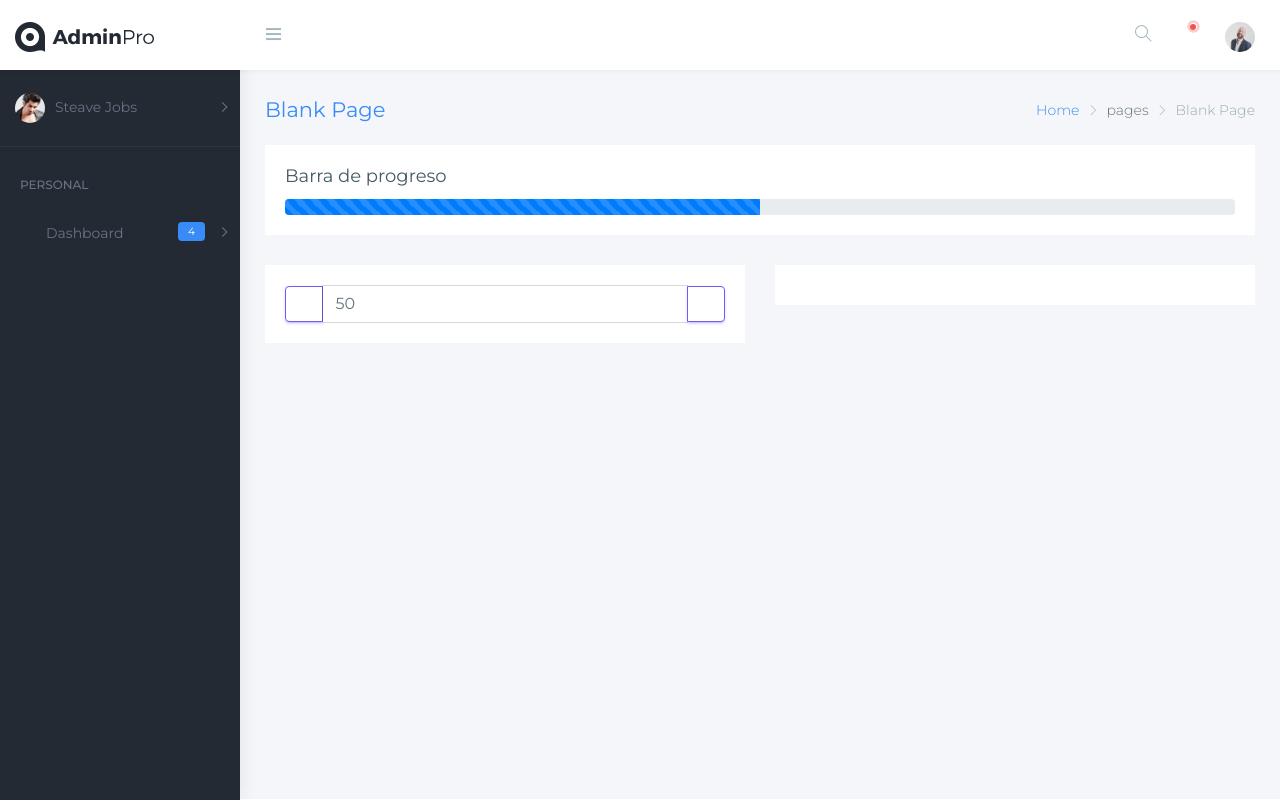
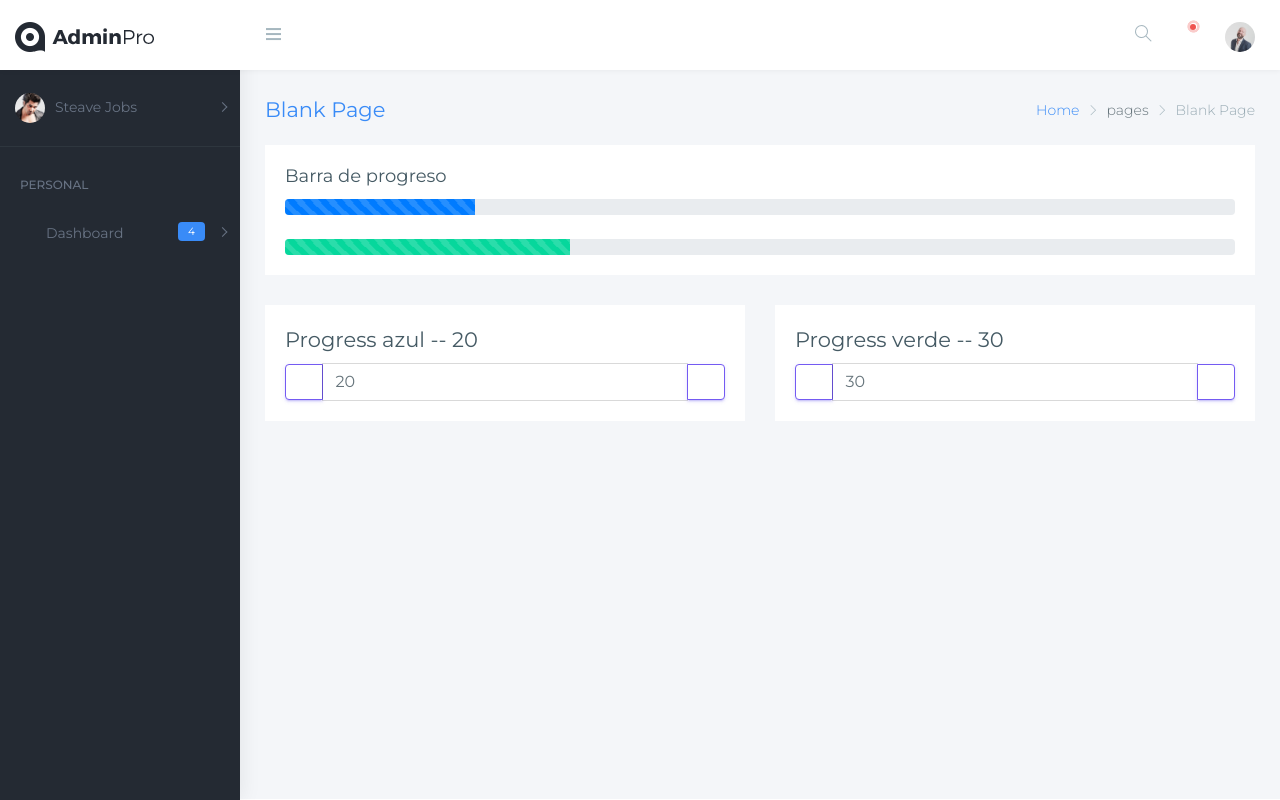
Before and after one commit to FcoSuastegui/adminpro, an Angular app: page /dashboard/progress in a window 1280 px wide. Built offline with nearby package versions, Linux system fonts and the light colour scheme; a web font is replaced by a local one.

Commit message:
Trabajando con contador y barra de progreso dinamico

```diff
--- a/src/app/app-routing.module.ts
+++ b/src/app/app-routing.module.ts
@@ -7,6 +7,8 @@ import { RegisterComponent } from './login/register.component';
 import { NopagefoundComponent } from './shared/nopagefound/nopagefound.component';
 
 const routes: Routes = [
+    { path: '', component: LoginComponent },
+    { path: '', redirectTo: '/login', pathMatch: 'full' },
     { path: 'login', component: LoginComponent },
     { path: 'register', component: RegisterComponent },
     { path: '**', component: NopagefoundComponent },
--- a/src/app/app.module.ts
+++ b/src/app/app.module.ts
@@ -6,6 +6,8 @@ import { LoginComponent } from './login/login.component';
 import { RoutesRoutingModule } from './app-routing.module';
 import { RegisterComponent } from './login/register.component';
 import { PagesModule } from './pages/pages.module';
+
+import { FormsModule } from '@angular/forms';
 
 @NgModule({
   declarations: [
@@ -17,6 +19,7 @@ import { PagesModule } from './pages/pages.module';
     BrowserModule,
     PagesModule,
     RoutesRoutingModule,
+    FormsModule
   ],
   providers: [],
   bootstrap: [AppComponent]
--- /dev/null
+++ b/src/app/components/incrementador/incrementador.component.html
@@ -0,0 +1,14 @@
+<h3>{{ leyenda }} -- {{ progreso }}</h3>
+<div class="input-group">
+    <span class="input-group-btn">
+        <button class="btn btn-outline-primary" (click)="cambiar(-5)" type="button">
+            <i class="mdi mdi-minus"></i>
+        </button>
+    </span>
+    <input #txtprogreso type="number" [(ngModel)]="progreso" min="1" max="100" (ngModelChange)="OnChanges($event)" name="progreso" class="form-control">
+    <span class="input-group-btn">
+        <button class="btn btn-outline-primary" (click)="cambiar(+5)" type="button">
+            <i class="mdi mdi-plus"></i>
+        </button>
+    </span>
+</div>
--- /dev/null
+++ b/src/app/components/incrementador/incrementador.component.ts
@@ -0,0 +1,53 @@
+import { Component, OnInit, Input, Output, EventEmitter, ViewChild, ElementRef } from '@angular/core';
+
+@Component({
+  selector: 'app-incrementador',
+  templateUrl: './incrementador.component.html',
+  styles: []
+})
+export class IncrementadorComponent implements OnInit {
+
+  @ViewChild('txtprogreso', {static: false}) txtprogreso: ElementRef;
+
+  @Input('titulo') leyenda: string = 'Leyenda';
+  @Input() progreso: number = 50;
+
+  @Output() actualizar: EventEmitter<number> =  new EventEmitter();
+
+  constructor() { }
+
+  ngOnInit() {
+  }
+
+  OnChanges( numero: number ) {
+    if ( numero >= 100 ) {
+      this.progreso = 100;
+    } else if ( numero <= 0 ) {
+      this.progreso = 0;
+    } else {
+      this.progreso = numero;
+    }
+
+    // const elemHTML: any = document.getElementsByName('progreso')[0];
+    // elemHTML.value = Number(this.progreso);
+
+    this.txtprogreso.nativeElement.value = Number(this.progreso);
+
+    this.actualizar.emit(this.progreso);
+  }
+
+  cambiar( numero: number ) {
+    if ( this.progreso >= 100 && numero > 0) {
+      this.progreso = 100;
+      return false;
+    }
+    if ( this.progreso <= 0 && numero < 0) {
+      this.progreso = 0;
+      return false;
+    }
+
+    this.progreso = this.progreso +  numero;
+    this.actualizar.emit(this.progreso);
+  }
+
+}
--- a/src/app/pages/pages.module.ts
+++ b/src/app/pages/pages.module.ts
@@ -9,6 +9,7 @@ import { Graficas1Component } from './graficas1/graficas1.component';
 import { ProgressComponent } from './progress/progress.component';
 import { SharedModule } from '../shared/shared.module';
 import { PagesComponent } from './pages.component';
+import { IncrementadorComponent } from '../components/incrementador/incrementador.component';
 
 
 @NgModule({
@@ -16,7 +17,8 @@ import { PagesComponent } from './pages.component';
     PagesComponent,
     DashboardComponent,
     Graficas1Component,
-    ProgressComponent
+    ProgressComponent,
+    IncrementadorComponent
   ],
   exports: [
     CommonModule,
--- a/src/app/pages/progress/progress.component.html
+++ b/src/app/pages/progress/progress.component.html
@@ -4,7 +4,11 @@
             <div class="card-body">
                 <h4 class="card-title">Barra de progreso</h4>
                 <div class="progress">
-                    <div class="progress-bar progress-bar-striped progress-bar-animated" role="progressbar" [attr.ariValuenow]="progreso" aria-valuenow="75" aria-valuemin="0" aria-valuemax="100" [style.width]="progreso + '%'"></div>
+                    <div class="progress-bar progress-bar-striped progress-bar-animated" role="progressbar" [attr.ariValuenow]="progreso1" aria-valuenow="75" aria-valuemin="0" aria-valuemax="100" [style.width]="progreso1 + '%'"></div>
+                </div>
+                <br>
+                <div class="progress">
+                    <div class="progress-bar progress-bar-striped progress-bar-animated bg-success" role="progressbar" [attr.ariValuenow]="progreso2" aria-valuenow="75" aria-valuemin="0" aria-valuemax="100" [style.width]="progreso2 + '%'"></div>
                 </div>
             </div>
         </div>
@@ -15,25 +19,14 @@
     <div class="col-6">
         <div class="card">
             <div class="card-body">
-                <div class="input-group">
-                    <span class="input-group-btn">
-                        <button class="btn btn-outline-primary" (click)="cambiar(-5)" type="button">
-                            <i class="mdi mdi-minus"></i>
-                        </button>
-                    </span>
-                    <input type="text" [(ngModel)]="progreso" name="progreso" class="form-control">
-                    <span class="input-group-btn">
-                        <button class="btn btn-outline-primary" (click)="cambiar(+5)" type="button">
-                            <i class="mdi mdi-plus"></i>
-                        </button>
-                    </span>
-                </div>
+                <app-incrementador (actualizar)="progreso1 = $event" titulo="Progress azul" [progreso]="progreso1"></app-incrementador>
             </div>
         </div>
     </div>
     <div class="col-6">
         <div class="card">
             <div class="card-body">
+                <app-incrementador (actualizar)="progreso2 = $event" titulo="Progress verde" [progreso]="progreso2"></app-incrementador>
             </div>
         </div>
     </div>
--- a/src/app/pages/progress/progress.component.ts
+++ b/src/app/pages/progress/progress.component.ts
@@ -7,24 +7,13 @@ import { Component, OnInit } from '@angular/core';
 })
 export class ProgressComponent implements OnInit {
 
-  progreso: number = 50;
+  progreso1: number = 20;
+  progreso2: number = 30;
 
   constructor() { }
 
   ngOnInit() {
   }
 
-  cambiar( numero: number ) {
-    if ( this.progreso >= 100 && numero > 0) {
-      this.progreso = 100;
-      return false;
-    }
-    if ( this.progreso <= 0 && numero < 0) {
-      this.progreso = 0;
-      return false;
-    }
-
-    this.progreso = this.progreso +  numero;
-  }
 
 }
--- a/tslint.json
+++ b/tslint.json
@@ -75,7 +75,7 @@
         "trailing-comma": false,
         "no-conflicting-lifecycle": true,
         "no-host-metadata-property": true,
-        "no-input-rename": true,
+        "no-input-rename": false,
         "no-inputs-metadata-property": true,
         "no-output-native": true,
         "no-output-on-prefix": true,
```
